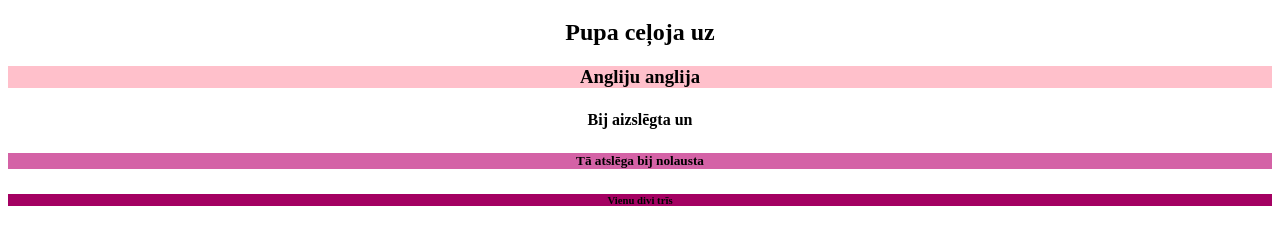
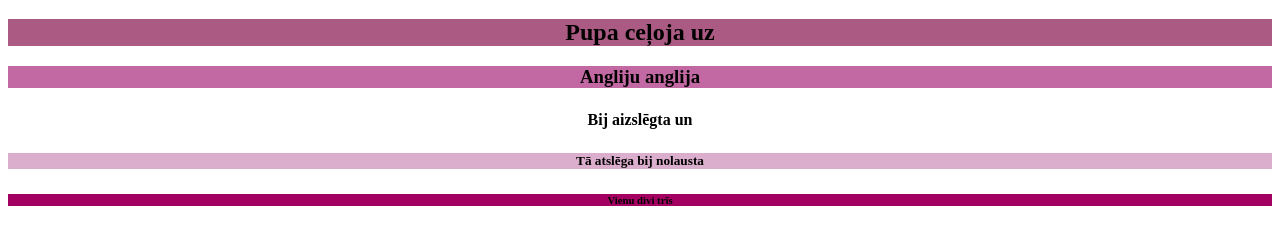
Before and after one commit to baroquefashion/webpage_style, a plain HTML site: page index.html in a window 1280 px wide. Shown: the part 61-289 px from the top of the page. Drawn offline with Linux system fonts and the light colour scheme.

Commit message:
Update index.html

```diff
--- a/index.html
+++ b/index.html
@@ -9,10 +9,10 @@
 <center>
 
 <h1 style="background-color:#961D5F;">Viena maza turku</h1>
-<h2 style="color:black;background-color:#FFgB56;">Pupa ceļoja uz</h2>
-<h3 style="background-color:pink;">Angliju anglija</h3>
+<h2 style="color:black;background-color:#AB5B83;">Pupa ceļoja uz</h2>
+<h3 style="background-color:#C269A3;">Angliju anglija</h3>
 <h4 style="border:2px solid white;">Bij aizslēgta un</h4>
-<h5 style="background-color:#D462A6;">Tā atslēga bij nolausta</h5>
+<h5 style="background-color:#DBAECD;">Tā atslēga bij nolausta</h5>
 <h6 style="background-color:#A40062;">Vienu divi trīs</h6>
 <h1 style="background-color:#7E2713 ;">Nu tu esi brīvs</h1>
 
```
